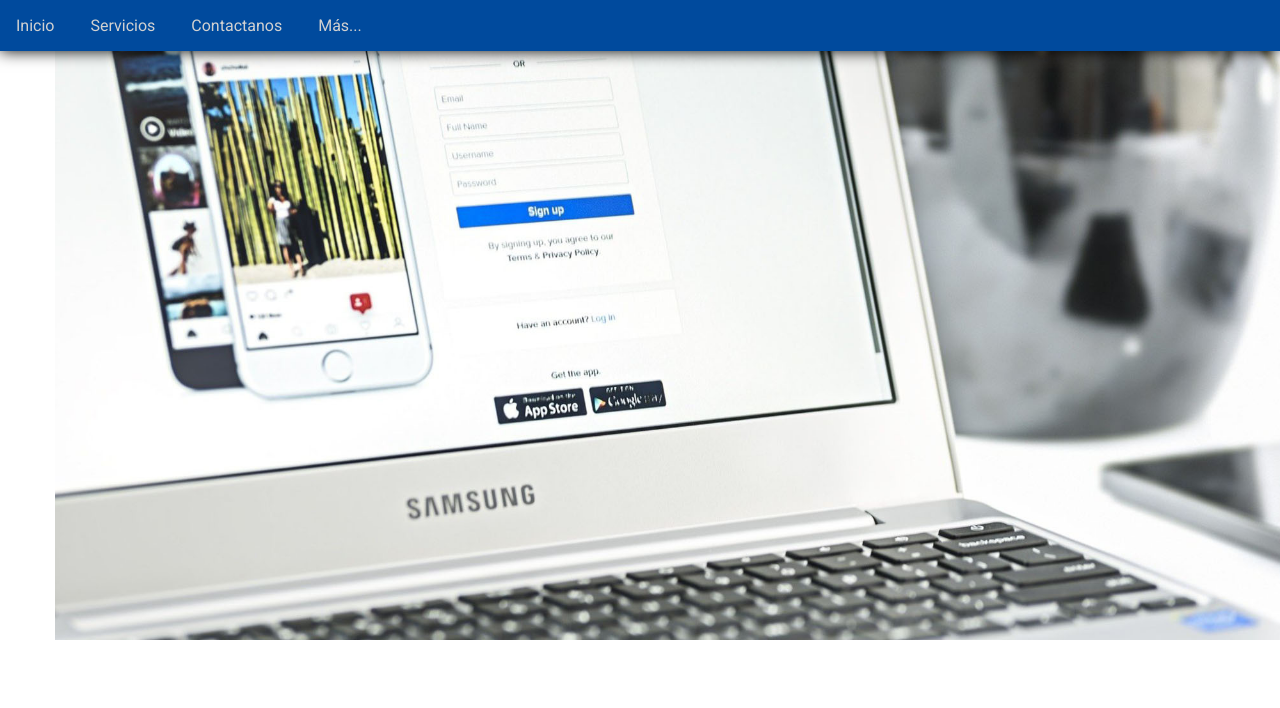
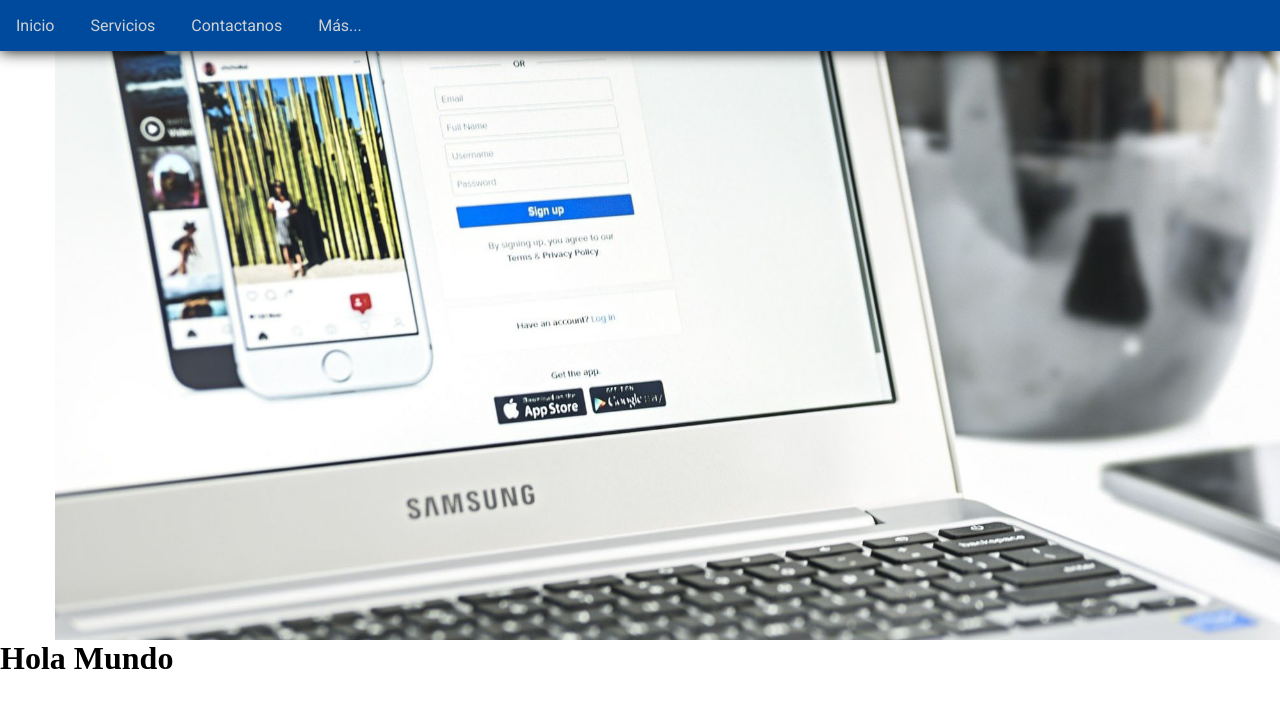
Before and after one commit to SolsisGt/Solsis.github.io, a plain HTML site: page index.html in a window 1280 px wide. Drawn offline with Linux system fonts and the light colour scheme.

Commit message:
Agrgue un hola mundo

```diff
--- a/index.html
+++ b/index.html
@@ -17,6 +17,7 @@
 			<li>Más...</li>
 		</ul>
 	</nav>
+
 	<div class="slide">
 		<figure>
 			<img src="img/inicio1.jpg" alt="">
@@ -25,5 +26,8 @@
 			<img src="img/inicio1.jpg" alt="">
 		</figure>
 	</div>
+	<div aling="center">
+		<h1 style="color: black;">Hola Mundo</h1>
+	</div>
 </body>
 </html>
```
Also changed, not shown: 1 other file.
